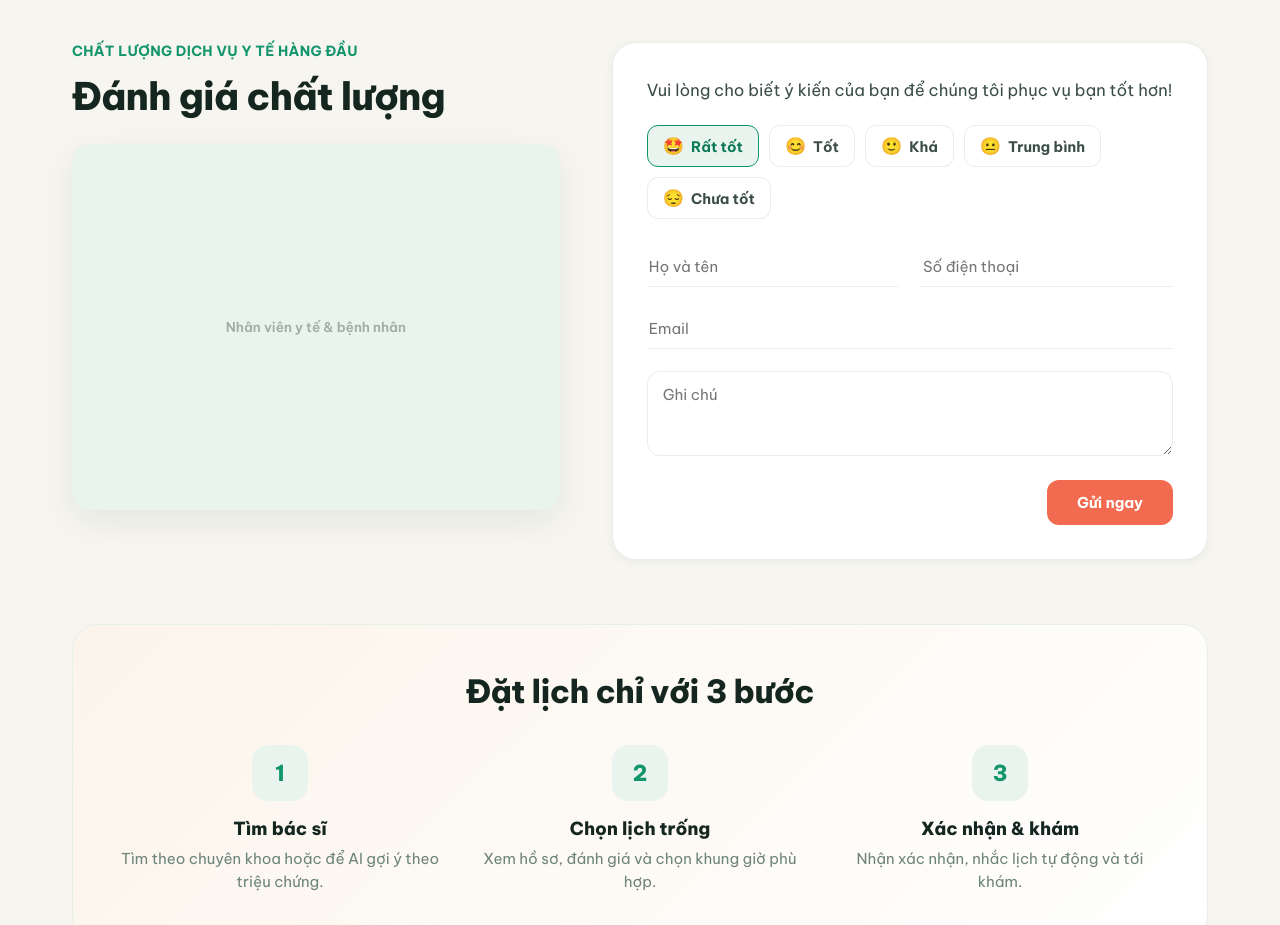
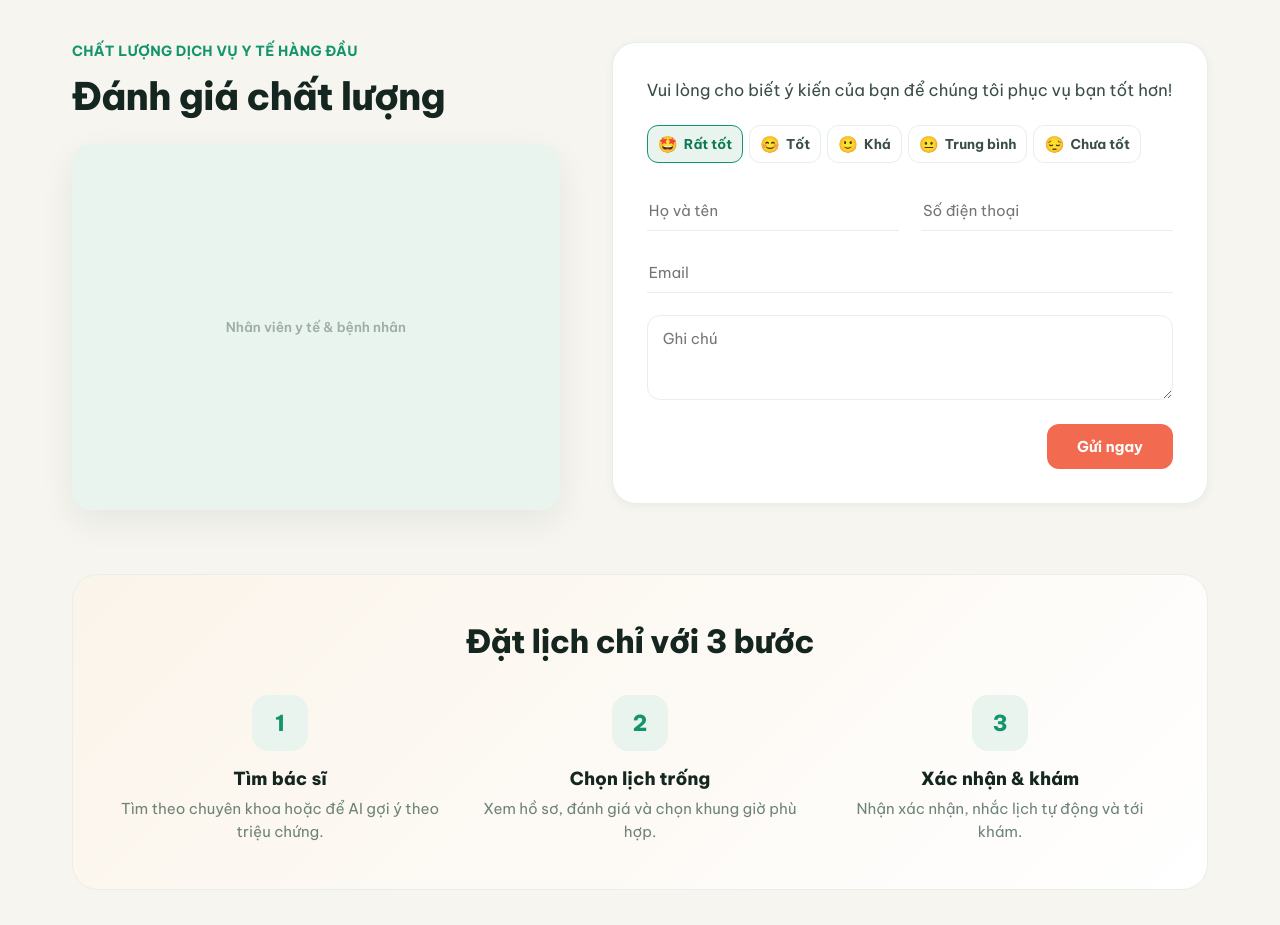
Before and after one commit to ziu222/medbook, a React (Vite) app in the folder frontend/: page / in a window 1280 px wide. Shown: the part 2240-3165 px from the top of the page. Built offline with nearby package versions, Linux system fonts and the light colour scheme.

Commit message:
fix(frontend): keep feedback mood chips on one row

```diff
--- a/frontend/src/routes/home/FeedbackFormSection.tsx
+++ b/frontend/src/routes/home/FeedbackFormSection.tsx
@@ -23,7 +23,7 @@ export function FeedbackFormSection() {
           Chất lượng dịch vụ y tế hàng đầu
         </div>
         <h2 style={{ fontSize: '38px', fontWeight: 800, letterSpacing: '-.8px', margin: '12px 0 24px' }}>Đánh giá chất lượng</h2>
-        <div style={{ aspectRatio: '4 / 3', borderRadius: '20px', overflow: 'hidden', background: 'var(--tint)', boxShadow: 'var(--sh)' }}>
+        <div className="card-hover-lift" style={{ aspectRatio: '4 / 3', borderRadius: '20px', overflow: 'hidden', background: 'var(--tint)', boxShadow: 'var(--sh)' }}>
           <ImageSlot placeholder="Nhân viên y tế & bệnh nhân" shape="rect" fit="cover" />
         </div>
       </div>
@@ -33,28 +33,30 @@ export function FeedbackFormSection() {
           Vui lòng cho biết ý kiến của bạn để chúng tôi phục vụ bạn tốt hơn!
         </p>
 
-        <div style={{ display: 'flex', gap: '10px', flexWrap: 'wrap', marginBottom: '28px' }}>
+        <div style={{ display: 'flex', gap: '6px', flexWrap: 'nowrap', marginBottom: '28px' }}>
           {feedbackMoods.map((mood) => {
             const isActive = mood.id === moodId;
             return (
               <span
                 key={mood.id}
                 onClick={() => setMoodId(mood.id)}
+                className="link-hover"
                 style={{
                   display: 'inline-flex',
                   alignItems: 'center',
-                  gap: '7px',
-                  padding: '9px 15px',
+                  gap: '6px',
+                  padding: '8px 10px',
                   borderRadius: '11px',
                   fontWeight: 700,
-                  fontSize: '14.5px',
+                  fontSize: '13.5px',
+                  whiteSpace: 'nowrap',
                   cursor: 'pointer',
                   border: isActive ? '1.5px solid var(--brand)' : '1.5px solid var(--line)',
                   background: isActive ? 'var(--tint)' : '#fff',
                   color: isActive ? 'var(--brand-d)' : 'var(--ink2)',
                 }}
               >
-                <span style={{ fontSize: '17px' }}>{mood.emoji}</span>
+                <span style={{ fontSize: '16px' }}>{mood.emoji}</span>
                 {mood.label}
               </span>
             );
@@ -89,6 +91,7 @@ export function FeedbackFormSection() {
         />
         <div style={{ display: 'flex', justifyContent: 'flex-end', marginTop: '20px' }}>
           <span
+            className="btn-hover"
             style={{
               padding: '13px 30px',
               borderRadius: '12px',
```
